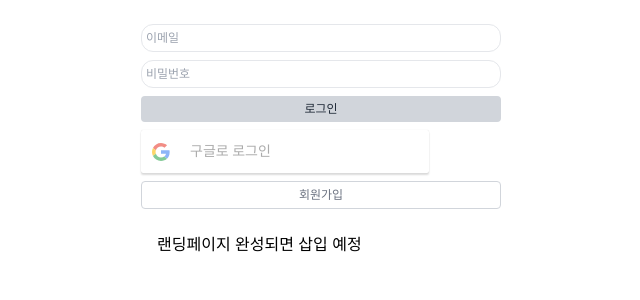
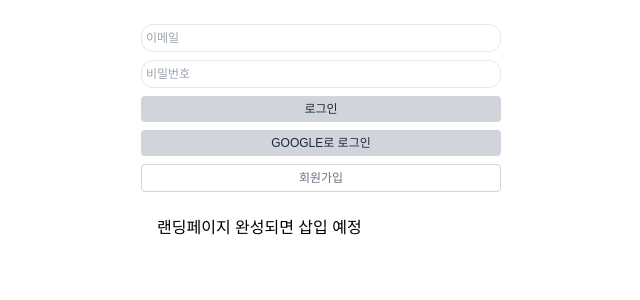
Before and after one commit to codestates/bodysign-frontend, a Next.js app in the folder client/: page / in a window 1280 px wide. Shown: the top 300 px of the page, without its empty margins (278-918 px from the left). Built offline with nearby package versions, Linux system fonts and the light colour scheme; no server answers.

Commit message:
구글로그인 구현

```diff
--- a/client/src/components/Login.tsx
+++ b/client/src/components/Login.tsx
@@ -1,25 +1,26 @@
 import React, { useState } from 'react'
 import type { NextPage } from 'next'
 import { signIn, signOut, useSession } from 'next-auth/client'
-import GoogleLogin from 'react-google-login'
+// import GoogleLogin from 'react-google-login'
 import Layout from '../components/Layout'
 import Loading from './Loading'
 import { gql, useQuery, useMutation, useReactiveVar } from '@apollo/client';
 import { loginTypeVar } from '../graphql/vars'
 import Link from 'next/link'
 
+const GOOGLE_CLIENT_ID = "228447519514-17eoff0h38vfipbkd7ata2gtt7e2bbo7.apps.googleusercontent.com"
+
 // TODO : 유저/트레이너 타입을 받아서 각각 페이지로 라우팅하기
 // TODO : 구글 로그인 클릭하면 Redirect URL 을 서버 쪽으로 돌리기
 
-const googleCliendId =
-	'122713240467-oq4tee3gshbdfmodg5b20ljsb9ajfsoe.apps.googleusercontent.com'
+//* 리디렉션 오는 요청에 의해서 type을 google local 나눠서 보내기?
 
 const LOGIN = gql`
 	mutation LoginAuth($loginUserInput: LoginUserInput!) {
 		loginAuth(loginUserInput: $loginUserInput) {
 			accessToken
 		}
-  }
+  	}
 `;
 
 const Login: NextPage = () => {
@@ -73,7 +74,6 @@ const Login: NextPage = () => {
 		} else {
 			console.log(data)
 		}
-
 	}
 
 	// if(loading) {
@@ -82,30 +82,17 @@ const Login: NextPage = () => {
 	// 	console.log(data.loginAuth.accessToken)
 	// }
 
-	const onSuccessGoogle = (response: any) => {
-		console.log(response, 'success')
-		console.log(response.accessToken)
-		//? 1. 여기서 받아온 액세스토큰을 서버로 넘겨주기
-		//? 2. 서버에서 구글 oauth로 요청
-		//? 3. 서버나 클라에서 로그인된 화면으로 리디렉션
+	const onGoogleLogin = () => {
+		//? 서버로 바로 리다이렉션
 		//? 휴대폰 번호를 받아야 해서 회원가입 모달창 띄워야 함
+		window.location.href = `https://accounts.google.com/o/oauth2/v2/auth?client_id=${GOOGLE_CLIENT_ID}&redirect_uri=http://localhost:4000/auth/google&response_type=token&scope=https%3A//www.googleapis.com/auth/drive.metadata.readonly&
+		include_granted_scopes=true`
 	}
 
 	const onFailureGoogle = (response: any) => {
 		console.log(response, 'failed')
 	}
 
-	const onSuccessKakao = (res: any) => {
-		console.log(res)
-		//? 1. 여기서 받아온 액세스토큰을 서버로 넘겨주기
-		//? 2. 서버에서 카카오 oauth로 요청
-		//? 3. 서버나 클라에서 로그인된 화면으로 리디렉션
-		//? 휴대폰 번호를 받아야 해서 회원가입 모달창 띄워야 함
-	}
-
-	const onFailureKakao = (err: any) => {
-		console.log(err)
-	}
     return <>
     <Layout variant="Web">
       <div className="flex flex-col mx-auto my-5 text-[12px]">
@@ -116,17 +103,18 @@ const Login: NextPage = () => {
             <button onClick={onSubmit} className="font-IBM font-thin py-1 rounded text-gray-800 bg-gray-300 hover:bg-gray-400 hover:text-white m-1 w-4/5 ">
               로그인
             </button>
+			<button onClick={onGoogleLogin} className="font-IBM font-thin py-1 rounded text-gray-800 bg-gray-300 hover:bg-gray-400 hover:text-white m-1 w-4/5 ">
+              GOOGLE로 로그인
+            </button>
             <div className="flex w-4/5 border-0">
-              <GoogleLogin
+              {/* <GoogleLogin
                 className="m-1 w-4/5 font-IBM font-thin text-center"
-                clientId={googleCliendId}
+                clientId={GOOGLE_CLIENT_ID}
                 buttonText="Login"
-                onSuccess={onSuccessGoogle}
-                onFailure={onFailureGoogle}
                 cookiePolicy={"single_host_origin"}
               >
                 구글로 로그인
-              </GoogleLogin>
+              </GoogleLogin> */}
             </div>
 			<Link href="/signup">
             <button className="font-IBM font-thin m-1 w-4/5 py-1 rounded text-gray-500 transition-colors duration-150 border border-gray-300 focus:shadow-outline hover:bg-gray-300 hover:text-white">회원가입</button>
```
